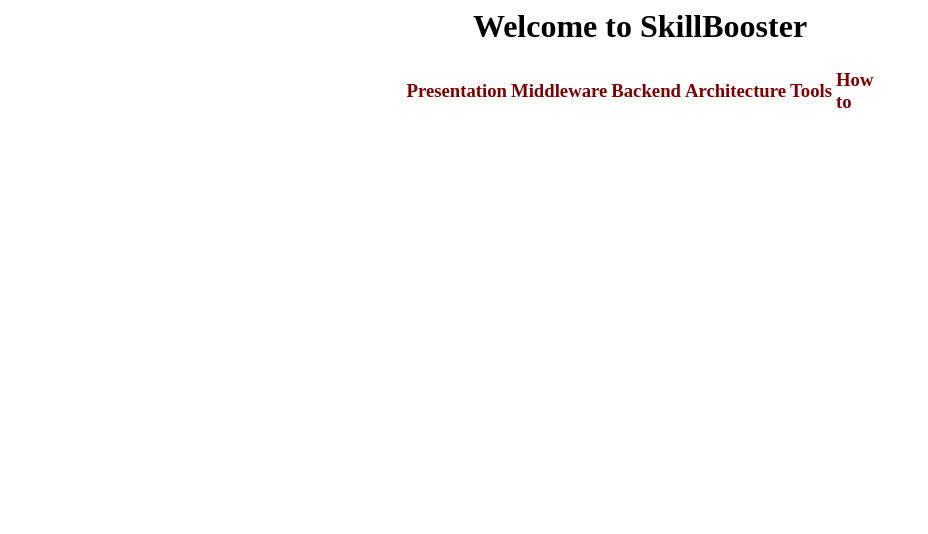
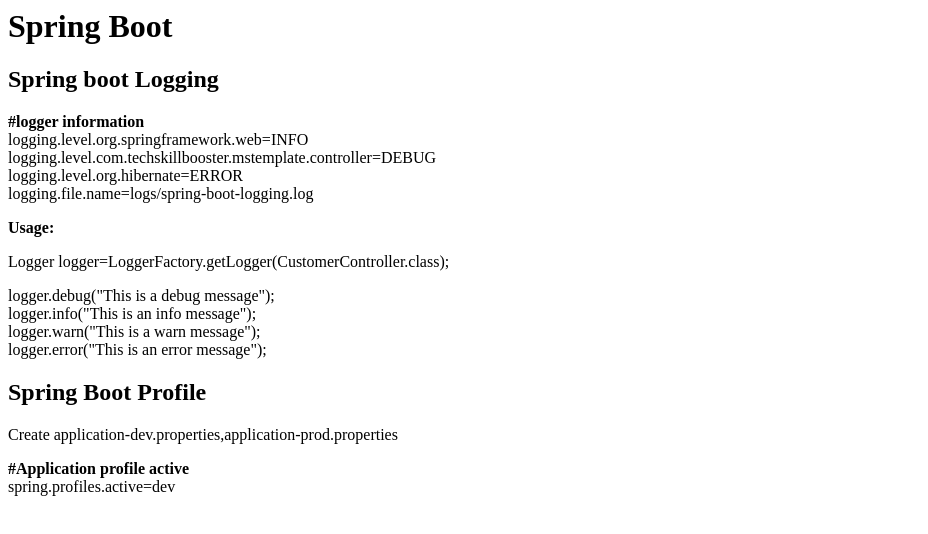
Before and after one commit to sanjaydhiman82/TechSkillBooster, a plain HTML site: page index.html in a window 1280 px wide. Shown: the whole page, without its empty margins (0-928 px from the left). Drawn offline with Linux system fonts and the light colour scheme.

Commit message:
Update index.html
fix

```diff
--- a/index.html
+++ b/index.html
@@ -1,25 +1,9 @@
-<h1 style="text-align: center;">Welcome to SkillBooster</h1>
-<table style="margin-left: auto; margin-right: auto; width: 468.4px;">
-<tbody>
-<tr>
-<td style="width: 79px;">
-<h3><span style="color: #800000;"><strong>Presentation</strong></span></h3>
-</td>
-<td style="width: 72px;">
-<h3><span style="color: #800000;"><strong>Middleware</strong></span></h3>
-</td>
-<td style="width: 52px;">
-<h3><span style="color: #800000;"><strong>Backend</strong></span></h3>
-</td>
-<td style="width: 76px;">
-<h3><span style="color: #800000;"><strong>Architecture</strong></span></h3>
-</td>
-<td style="width: 33px;">
-<h3><span style="color: #800000;"><strong>Tools</strong></span></h3>
-</td>
-<td style="width: 117.4px;">
-<h3><span style="color: #800000;"><strong>How to</strong></span></h3>
-</td>
-</tr>
-</tbody>
-</table>
+<h1>Spring Boot</h1>
+<h2><strong>Spring boot Logging</strong></h2>
+<p><strong>#logger information</strong><br />logging.level.org.springframework.web=INFO<br />logging.level.com.techskillbooster.mstemplate.controller=DEBUG<br />logging.level.org.hibernate=ERROR<br />logging.file.name=logs/spring-boot-logging.log<strong><br /></strong></p>
+<p><strong>Usage:</strong></p>
+<p>Logger logger=LoggerFactory.getLogger(CustomerController.class);</p>
+<p>logger.debug("This is a debug message");<br /> logger.info("This is an info message");<br /> logger.warn("This is a warn message");<br /> logger.error("This is an error message");</p>
+<h2>Spring Boot Profile</h2>
+<p>Create application-dev.properties,application-prod.properties</p>
+<p><strong>#Application profile active</strong><br />spring.profiles.active=dev</p>
```
